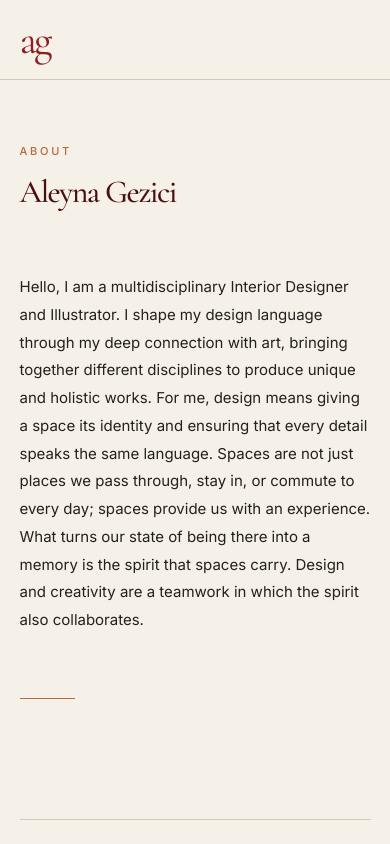
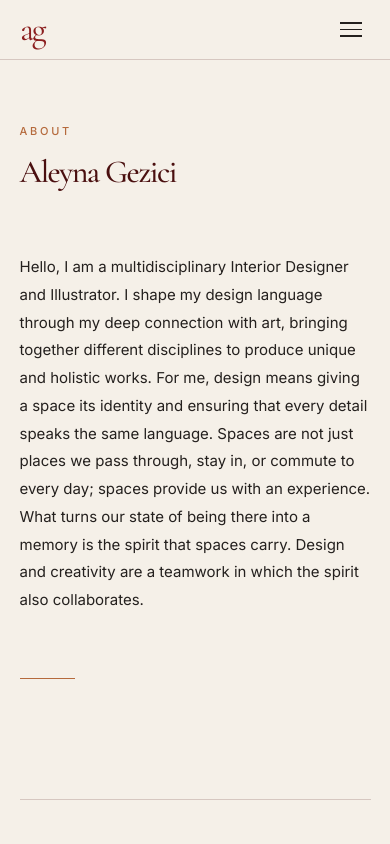
Before and after one commit to nativty/aleynagezici, a React (Vite) app: page /about in a window 390 px wide. Shown: the top 844 px of the page. Built offline with nearby package versions, Linux system fonts and the light colour scheme.

Commit message:
feat: mobile menu, zoom canvas fix, English translations, project names update

```diff
--- a/src/components/layout/Navbar.css
+++ b/src/components/layout/Navbar.css
@@ -1,6 +1,9 @@
-/* ─── Navbar Container ─────────────────────────────────────── */
+/* ── Navbar Container ──────────────────────────────────────── */
 
 .navbar {
+  position: sticky;
+  top: 0;
+  z-index: 500;
   height: var(--navbar-height);
   padding: 0 var(--container-pad);
   display: flex;
@@ -10,7 +13,7 @@
   border-bottom: var(--border-subtle);
 }
 
-/* ─── Logo ─────────────────────────────────────────────────── */
+/* ── Logo ────────────────────────────────────────────────── */
 
 .logo {
   font-family: 'Cormorant Garamond', serif;
@@ -18,9 +21,11 @@
   line-height: 1;
   color: var(--ruby);
   letter-spacing: -0.08em;
+  z-index: 600;
+  position: relative;
 }
 
-/* ─── Navigation Links ─────────────────────────────────────── */
+/* ── Desktop Navigation Links ────────────────────────────── */
 
 .nav-links {
   display: flex;
@@ -60,22 +65,112 @@
   outline-offset: 4px;
 }
 
-/* ─── Reduced Motion ───────────────────────────────────────── */
+/* ── Hamburger Button ────────────────────────────────────── */
+
+.hamburger {
+  display: none;
+  flex-direction: column;
+  justify-content: center;
+  gap: 5px;
+  width: 36px;
+  height: 36px;
+  padding: 6px;
+  background: transparent;
+  border: none;
+  cursor: pointer;
+  z-index: 600;
+  position: relative;
+}
+
+.hamburger span {
+  display: block;
+  width: 22px;
+  height: 1.5px;
+  background: var(--charcoal);
+  transition: transform 0.3s ease, opacity 0.3s ease;
+  transform-origin: center;
+}
+
+.hamburger.is-open span:nth-child(1) {
+  transform: translateY(6.5px) rotate(45deg);
+}
+.hamburger.is-open span:nth-child(2) {
+  opacity: 0;
+  transform: scaleX(0);
+}
+.hamburger.is-open span:nth-child(3) {
+  transform: translateY(-6.5px) rotate(-45deg);
+}
+
+/* ── Mobile Full-Screen Overlay Menu ─────────────────────── */
+
+.mobile-nav {
+  display: none;
+  position: fixed;
+  inset: 0;
+  background: var(--cream);
+  flex-direction: column;
+  align-items: center;
+  justify-content: center;
+  gap: 40px;
+  z-index: 500;
+  animation: fadeIn 0.25s ease;
+}
+
+.mobile-nav a {
+  font-family: 'Cormorant Garamond', serif;
+  font-size: 36px;
+  font-weight: 500;
+  letter-spacing: 0.08em;
+  color: var(--dark-ruby);
+  transition: color 0.2s ease;
+}
+
+.mobile-nav a:hover,
+.mobile-nav a.active {
+  color: var(--copper);
+}
+
+@keyframes fadeIn {
+  from { opacity: 0; transform: translateY(-10px); }
+  to   { opacity: 1; transform: translateY(0); }
+}
+
+/* ── Reduced Motion ───────────────────────────────────────── */
 @media (prefers-reduced-motion: reduce) {
   .nav-links a::after {
     transition: none;
   }
+  .hamburger span,
+  .mobile-nav {
+    transition: none;
+    animation: none;
+  }
 }
 
-/* ─── Responsive ───────────────────────────────────────────── */
+/* ── Responsive ───────────────────────────────────────────── */
 
 @media (max-width: 800px) {
   .navbar {
-    height: var(--navbar-height-mobile);
+    height: var(--navbar-height-mobile, 60px);
+    padding: 0 20px;
   }
 
-  /* Mobile menu will replace this in Phase 10 */
+  .logo {
+    font-size: 34px;
+  }
+
   .nav-links {
     display: none;
   }
+
+  .hamburger {
+    display: flex;
+  }
+
+  .mobile-nav {
+    display: flex;
+  }
+
+  /* when menu is closed, hide it — JS toggles the DOM node */
 }
--- a/src/components/layout/Navbar.tsx
+++ b/src/components/layout/Navbar.tsx
@@ -1,19 +1,57 @@
-import { Link, NavLink } from 'react-router-dom'
-import './Navbar.css'
+import { useState, useEffect } from 'react';
+import { Link, NavLink, useLocation } from 'react-router-dom';
+import './Navbar.css';
 
 export default function Navbar() {
+  const [menuOpen, setMenuOpen] = useState(false);
+  const location = useLocation();
+
+  // Close mobile menu on route change
+  useEffect(() => {
+    setMenuOpen(false);
+  }, [location.pathname]);
+
+  // Lock body scroll when menu is open
+  useEffect(() => {
+    document.body.style.overflow = menuOpen ? 'hidden' : '';
+    return () => { document.body.style.overflow = ''; };
+  }, [menuOpen]);
+
   return (
-    <header className="navbar">
-      <Link className="logo" to="/">
+    <header className={`navbar${menuOpen ? ' menu-open' : ''}`}>
+      <Link className="logo" to="/" aria-label="Home">
         ag
       </Link>
 
-      <nav className="nav-links">
+      {/* Desktop nav */}
+      <nav className="nav-links" aria-label="Main navigation">
         <NavLink to="/portfolio">PORTFOLIO</NavLink>
         <NavLink to="/about">ABOUT</NavLink>
         <NavLink to="/cv">CV</NavLink>
         <NavLink to="/contact">CONTACT</NavLink>
       </nav>
+
+      {/* Mobile hamburger button */}
+      <button
+        className={`hamburger${menuOpen ? ' is-open' : ''}`}
+        onClick={() => setMenuOpen(v => !v)}
+        aria-label={menuOpen ? 'Close menu' : 'Open menu'}
+        aria-expanded={menuOpen}
+      >
+        <span />
+        <span />
+        <span />
+      </button>
+
+      {/* Mobile menu overlay */}
+      {menuOpen && (
+        <nav className="mobile-nav" aria-label="Mobile navigation">
+          <NavLink to="/portfolio">PORTFOLIO</NavLink>
+          <NavLink to="/about">ABOUT</NavLink>
+          <NavLink to="/cv">CV</NavLink>
+          <NavLink to="/contact">CONTACT</NavLink>
+        </nav>
+      )}
     </header>
-  )
+  );
 }
--- a/src/components/portfolio/BookViewer.css
+++ b/src/components/portfolio/BookViewer.css
@@ -288,3 +288,65 @@
 .progress-bar-container { width: 200px; height: 4px; background: rgba(122, 29, 29, 0.1); border-radius: 2px; overflow: hidden; }
 .progress-bar-fill { height: 100%; background: var(--wine-red); transition: width 0.3s ease; }
 @keyframes spin { to { transform: rotate(360deg); } }
+
+/* ===============================================================
+   MOBILE RESPONSIVE � BookViewer & Book Controls
+   =============================================================== */
+
+@media (max-width: 800px) {
+  .book-viewer {
+    height: auto;
+    min-height: calc(100vh - var(--navbar-height-mobile) - 20px);
+  }
+
+  .book-stage {
+    align-items: flex-start;
+    padding-top: 8px;
+  }
+
+  .book-controls-row {
+    flex: 0 0 auto;
+    margin-top: 8px;
+    margin-bottom: 8px;
+  }
+
+  .book-controls {
+    gap: 8px;
+    padding: 8px 12px;
+  }
+
+  .book-btn {
+    font-size: 10px;
+    padding: 6px 10px;
+  }
+
+  .book-center-controls {
+    gap: 6px;
+  }
+
+  .book-page-indicator {
+    font-size: 10px;
+    min-width: 70px;
+  }
+
+  .zoom-btn {
+    padding: 5px 10px !important;
+  }
+}
+
+/* �� Mobile: portfolio layout �� */
+@media (max-width: 800px) {
+  .portfolio-viewer-area {
+    padding: 4px 4px 0 4px;
+    justify-content: center;
+  }
+
+  .portfolio-index-area {
+    display: none;
+  }
+
+  .portfolio-layout {
+    height: auto;
+    min-height: calc(100vh - var(--navbar-height-mobile));
+  }
+}
--- a/src/index.css
+++ b/src/index.css
@@ -67,8 +67,8 @@
   --shadow-soft: 0 2px 12px rgba(36, 32, 30, 0.06);
 
   /* ─── Layout ───────────────────────────────────────────────── */
-  --navbar-height:        100px;
-  --navbar-height-mobile: 80px;
+  --navbar-height:        80px;
+  --navbar-height-mobile: 60px;
 }
 
 /* ─── Reset ────────────────────────────────────────────────── */
```
